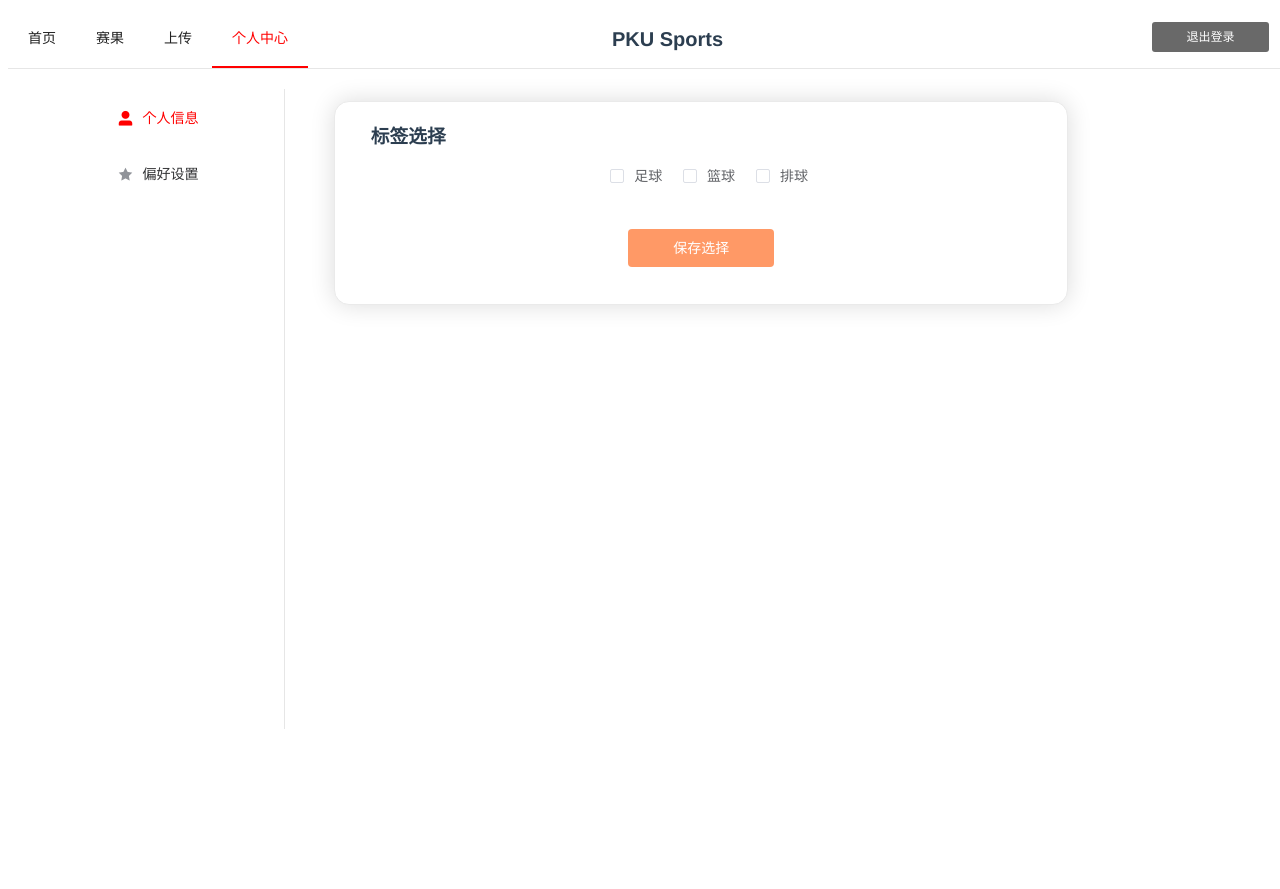
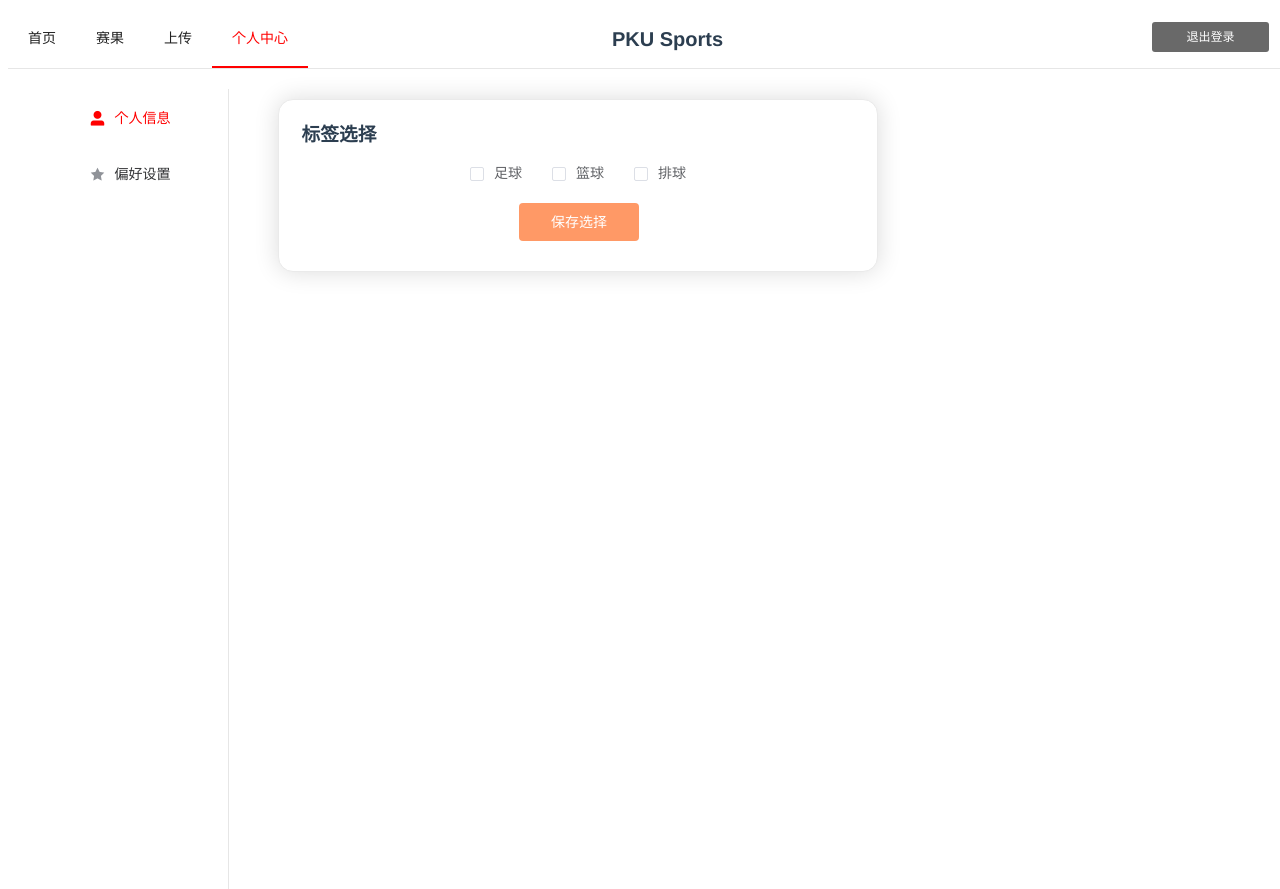
Before and after one commit to yudshj/PKUSportEvents-frontend, a Vue app: page /user/like in a window 1280 px wide. Shown: the top 889 px of the page. Before the commit the page ends 800 px from the top, so only its background shows below. Built offline with nearby package versions, Linux system fonts and the light colour scheme; the HTML template or start-up script is replaced by a standard one.

Commit message:
修复了store的bug

```diff
--- a/src/components/Login.vue
+++ b/src/components/Login.vue
@@ -14,11 +14,11 @@
         <el-checkbox class="login_remember" v-model="checked"
                      label-position="left"><span style="color: #505458">下次自动登录</span></el-checkbox>
         <el-form-item>
-            <el-button type="primary" style="width: 30%;background: #FF9966;border: none;margin-right:5px" v-on:click="login">登录</el-button>
-            <router-link to="register"><el-button type="primary" style="width: 30%;background: #505458;border: none">注册</el-button></router-link>
+            <el-button type="primary" style="width: 100px;background: #FF9966;border: none;margin-right:5px" v-on:click="login">登录</el-button>
+            <router-link to="register"><el-button type="primary" style="width: 100px;background: #505458;border: none">注册</el-button></router-link>
         </el-form-item>
-        <el-dialog class="login_dialog" :title="dialogTitle" :visible.sync="dialogVisible" :center=true :append-to-body=true :lock-scroll=true width="30%" :show-close=false :close-on-click-modal=false>
-            <el-button class="confirm_button" type="primary" style="width: 30%;background: #FF9966;border: none;" v-on:click="closedialog">确认</el-button>
+        <el-dialog class="login_dialog" :title="dialogTitle" :visible.sync="dialogVisible" :center=true :append-to-body=true :lock-scroll=true width="200px" :show-close=false :close-on-click-modal=false>
+            <el-button class="confirm_button" type="primary" style="width:100px;background: #FF9966;border: none;" v-on:click="closedialog">确认</el-button>
         </el-dialog>
 
     </el-form>
@@ -50,10 +50,18 @@
                     if(resp.data.code == 0) { //登陆成功
                         var token = resp.data.data
                         if(this.checked == true){
-                            this.$store.commit("login",token,this.loginForm.username,0)
+                            this.$store.commit("login", {
+                                token:token,
+                                username:this.loginForm.username,
+                                type:1}
+                                )
                         }
                         else{
-                            this.$store.commit("login",token,this.loginForm.username,1)
+                            this.$store.commit("login", {
+                                token:token,
+                                username:this.loginForm.username,
+                                type:0}
+                            )
                         }
                         this.$router.replace('home')
                     }
@@ -71,12 +79,13 @@
 </script>
 <style>
     #paper {
-        /*background:url("../assets/logo.png") no-repeat;*/
+        /*background:url("../assets/logo.png") no-repeat;
         background-position: center;
         height: 100%;
         width: 100%;
         background-size: cover;
         position: fixed;
+        */
     }
     body{
         margin: 0;
@@ -102,8 +111,8 @@
     }
     .confirm_button{
         position: absolute;
-        top: 50%;
-        left: 35%;
+        top: 52px;
+        left: 50px
     }
 
 </style>
--- a/src/components/Register.vue
+++ b/src/components/Register.vue
@@ -16,10 +16,10 @@
                           auto-complete="off" placeholder="确认密码"></el-input>
             </el-form-item>
         <el-form-item style="width: 100%;margin-top: 40px">
-            <el-button type="primary" style="width: 40%;background: #FF9966;border: none" v-on:click="register">注册</el-button>
+            <el-button type="primary" style="width: 130px;background: #FF9966;border: none" v-on:click="register">注册</el-button>
         </el-form-item>
-        <el-dialog class="login_dialog" :title="dialogTitle" :visible.sync="dialogVisible" :center=true :append-to-body=true :lock-scroll=true width="30%" :show-close=false :close-on-click-modal=false>
-            <el-button class="confirm_button" type="primary" style="width: 30%;background: #FF9966;border: none;" v-on:click="closedialog">确认</el-button>
+        <el-dialog class="login_dialog" :title="dialogTitle" :visible.sync="dialogVisible" :center=true :append-to-body=true :lock-scroll=true width="200px" :show-close=false :close-on-click-modal=false>
+            <el-button class="confirm_button" type="primary" style="width:100px;background: #FF9966;border: none;" v-on:click="closedialog">确认</el-button>
         </el-dialog>
     </el-form>
     </body>
@@ -100,7 +100,7 @@
                         }
                         else{ // 用户名or密码不合要求(已拦截) 或未知错误
                             this.dialogTitle = "未知错误"
-                            this.dialogVisible = false
+                            this.dialogVisible = true
                         }
                     })
                 }
@@ -142,7 +142,7 @@
     }
     .confirm_button{
         position: absolute;
-        top: 50%;
-        left: 35%;
+        top: 52px;
+        left: 50px
     }
 </style>
--- a/src/components/User/Info.vue
+++ b/src/components/User/Info.vue
@@ -1,16 +1,16 @@
 <template>
     <el-container class="main-container" direction="vertical">
         <el-container class="part-container" direction="vertical">
-            <h1 style="width:20%">基本信息</h1>
+            <h1 class="bigtext">基本信息</h1>
             <el-container direction="horizontal">
-                <p style="width:20%;color:gray">用户名: </p>
+                <p class="smalltext">用户名: </p>
                 <p v-text="username"></p>
             </el-container>
         </el-container>
         <el-container class="part-container" direction="vertical">
-            <h1 style="width:20%">其他信息</h1>
+            <h1 class="bigtext">其他信息</h1>
             <el-container direction="horizontal">
-                <p style="width:20%;color:gray"> </p>
+                <p class="smalltext"> </p>
                 <p v-text="username"></p>
             </el-container>
         </el-container>
@@ -31,15 +31,22 @@
 <style scoped>
     .main-container {
         position: relative;
-        margin-left: 25%;
-        margin-top: 1%
+        margin-left: 250px;
+        margin-top: 10px;
     }
     .part-container {
         border-radius: 15px;
-        width: 80%;
+        width: 600px;
         background: #fff;
-        margin-bottom: 5%;
+        margin-bottom: 20px;
         border: 1px solid #eaeaea;
         box-shadow: 0 0 25px #DCDCDC;
     }
+    .bigtext{
+        width:120px
+    }
+    .smalltext{
+        margin-left:50px;
+        color:gray
+    }
 </style>
--- a/src/components/User/Like.vue
+++ b/src/components/User/Like.vue
@@ -1,11 +1,11 @@
 <template>
     <el-container class="main-container" direction="vertical">
         <el-container class="part-container" direction="vertical">
-            <h1 style="width:20%">标签选择</h1>
-            <el-checkbox-group style="margin-bottom:5%;margin-left:5%;" v-model="selected">
+            <h1 class="bigtext">标签选择</h1>
+            <el-checkbox-group class="checkgroup" v-model="selected">
                 <el-checkbox class="checkbutton" v-for="item in tags" :label="item.id" :key="item.id">{{item.name}}</el-checkbox>
             </el-checkbox-group>
-            <el-button type="primary" style="margin-bottom:5%;margin-left:40%;width:20%;background: #FF9966;border: none;" v-on:click="saveSelect">保存选择</el-button>
+            <el-button type="primary" class="savebutton" v-on:click="saveSelect">保存选择</el-button>
         </el-container>
     </el-container>
 </template>
@@ -30,14 +30,14 @@
                         id: 2,
                         name: '排球'
                     },
-
-
                 ]
             }
         },
         methods: {
             saveSelect() {
                 console.log(this.selected)
+                this.$axios.post('/tag/getall',{})
+                .then(resp => {console.log(resp.data)})
             }
         }
 
@@ -47,22 +47,40 @@
 <style scoped>
     .main-container {
         position: relative;
-        margin-left: 25%;
-        margin-top: 1%
+        margin-left: 250px;
+        margin-top: 10px;
     }
     .part-container {
         border-radius: 15px;
-        width: 80%;
+        width: 600px;
         background: #fff;
-        margin-bottom: 5%;
+        margin-bottom: 20px;
         border: 1px solid #eaeaea;
         box-shadow: 0 0 25px #DCDCDC;
+    }
+    .bigtext{
+        width:120px
+    }
+    .smalltext{
+        margin-left:50px;
+        color:gray
     }
     .el-checkbox+.el-checkbox {
         margin-left: 0;
     }
     .el-checkbox {
-        margin-right: 3%;
-        margin-bottom: 1%;
+        margin-right: 30px;
+        margin-bottom: 10px;
+    }
+    .savebutton{
+        margin-bottom:30px;
+        margin-left:240px;
+        width:120px;
+        background: #FF9966;
+        border: none;
+    }
+    .checkgroup{
+        margin-bottom:10px;
+        margin-left:30px;
     }
 </style>
--- a/src/components/User/sideIndex.vue
+++ b/src/components/User/sideIndex.vue
@@ -39,7 +39,7 @@
 <style scoped>
     .categories {
         position: absolute;
-        width: 20%;
-        height: 80%;
+        width: 200px;
+        height: 800px;
     }
 </style>
--- a/src/store/index.js
+++ b/src/store/index.js
@@ -11,14 +11,14 @@ export default new Vuex.Store({
     username: window.localStorage.getItem("username") == null ? "" : window.localStorage.getItem("username")
   },
   mutations: {
-    login (state,token,username,type) {
+    login (state,data) {
       state.logined = true
-      state.username = username
-      state.token = token
-      if(type == 1) {
+      state.username = data.username
+      state.token = data.token
+      if(data.type == 1) {
         window.localStorage.setItem("longlogined", "yes")
-        window.localStorage.setItem("token", token)
-        window.localStorage.setItem("username", username)
+        window.localStorage.setItem("token",data.token)
+        window.localStorage.setItem("username",data.username)
       }
     },
     logout (state) {
```
